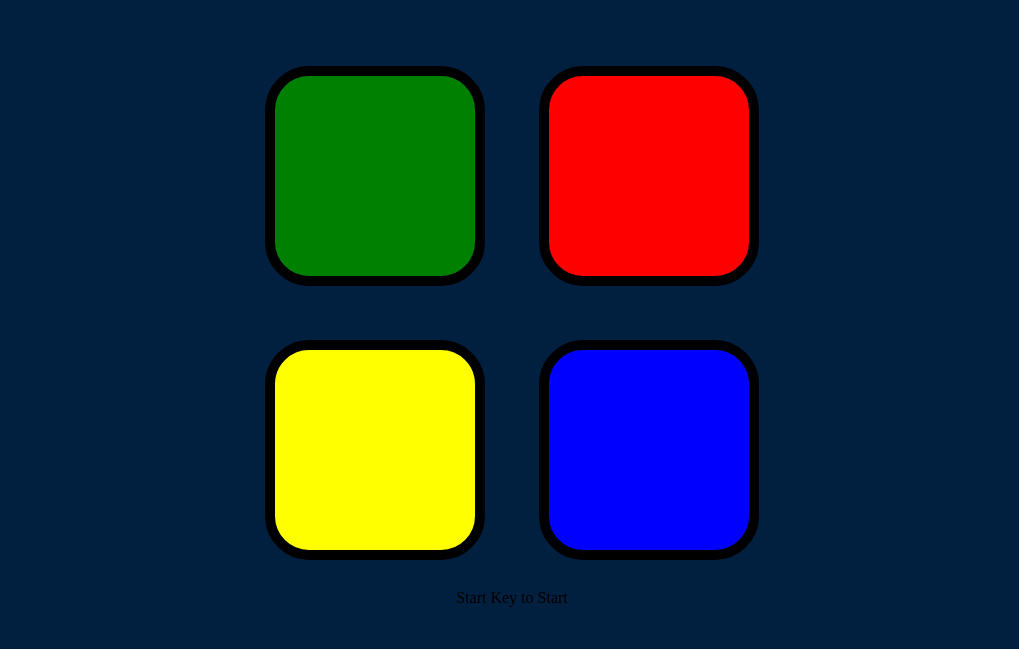
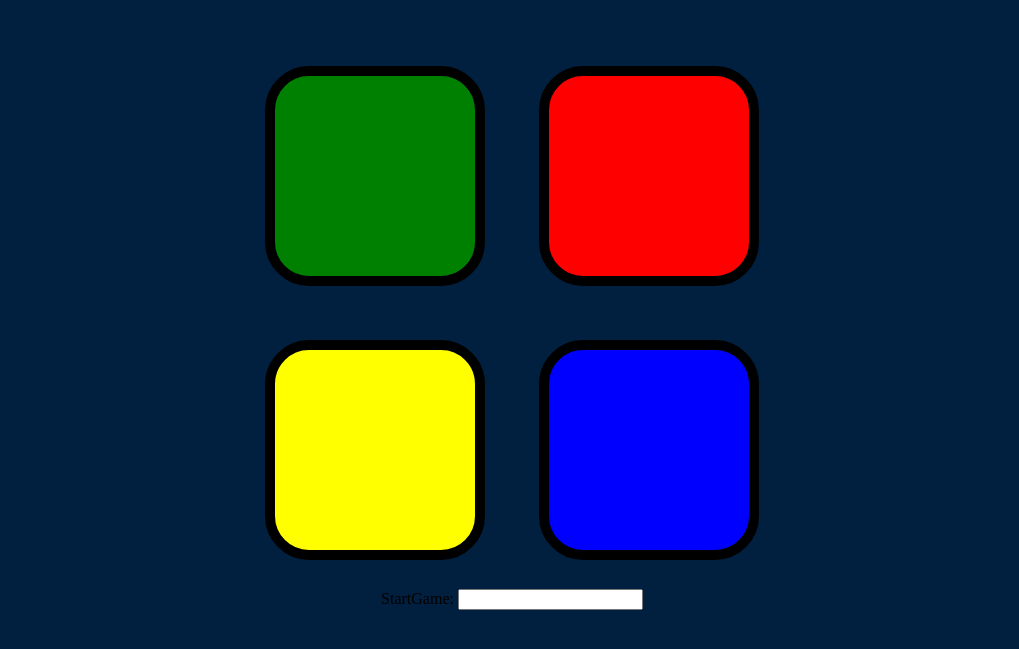
Before and after one commit to rlewis84/simenSays, a plain HTML site: page index.html in a window 1280 px wide. Shown: the part 133-782 px from the top of the page, without its empty margins (128-1147 px from the left). Drawn offline with nearby package versions, Linux system fonts and the light colour scheme.

Commit message:
Update index.html

```diff
--- a/index.html
+++ b/index.html
@@ -34,8 +34,10 @@
     </div>
 
   </div>
-  <label for="fname">Start</label>
-  <label for="fname">Key to Start</label>
+  <form action="/action_page.php">
+  <label for="fname">StartGame:</label>
+  <input type="text" id="fname" name="fname"><br><br>
+</form>
 
   <script src="https://ajax.googleapis.com/ajax/libs/jquery/3.6.0/jquery.min.js"></script>
   <script src="game.js" charset="utf-8"></script>
```
